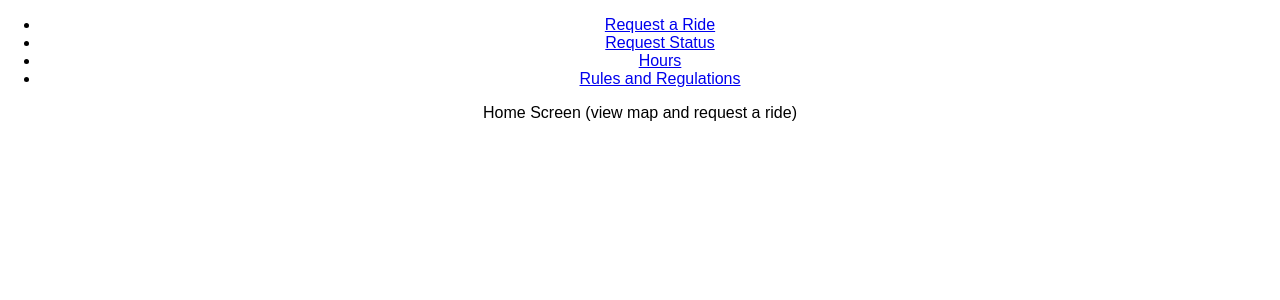
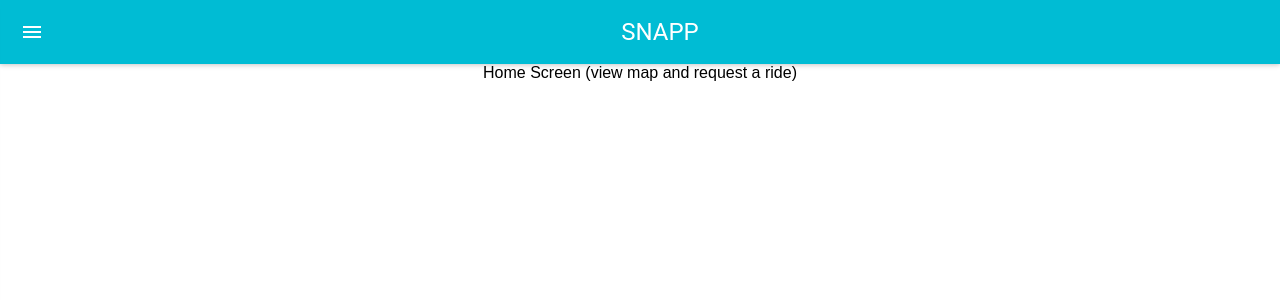
Before and after one commit to WPI-WebTech/SNAPP, a React (Create React App) app in the folder client/snapp/: page / in a window 1280 px wide. Shown: the top 300 px of the page. Built offline with nearby package versions, Linux system fonts and the light colour scheme; the HTML template or start-up script is replaced by a standard one.

Commit message:
added material-ui and added drawer menu for navigation

```diff
--- a/client/snapp/package.json
+++ b/client/snapp/package.json
@@ -3,6 +3,7 @@
   "version": "0.1.0",
   "private": true,
   "dependencies": {
+    "material-ui": "^0.20.0",
     "react": "^16.2.0",
     "react-dom": "^16.2.0",
     "react-redux": "^5.0.6",
--- a/client/snapp/src/App.js
+++ b/client/snapp/src/App.js
@@ -3,6 +3,7 @@ import logo from './logo.svg';
 import './App.css';
 import { createStore } from 'redux';
 import { Provider } from 'react-redux';
+import MuiThemeProvider from 'material-ui/styles/MuiThemeProvider';
 import reducers from './reducers';
 import Header from './components/Header';
 import Main from './components/Main';
@@ -20,10 +21,12 @@ class App extends Component {
   render() {
     return (
       <Provider store={this.store}>
-        <div className="App">
-          <Header />
-          <Main />
-        </div>
+        <MuiThemeProvider>
+          <div className="App">
+            <Header />
+            <Main />
+          </div>
+        </MuiThemeProvider>
       </Provider>
     );
   }
--- a/client/snapp/src/components/Header.js
+++ b/client/snapp/src/components/Header.js
@@ -1,22 +1,59 @@
 import React, { Component } from 'react';
 import { Link } from 'react-router-dom';
+import { AppBar, Drawer, MenuItem } from 'material-ui';
 
 /**
  * Main app header component
  */
 class Header extends Component {
+
+    constructor(props) {
+        super(props);
+
+        this.state = {
+            drawerOpen: false,
+        };
+    }
+
+    toggleDrawer() {
+        this.setState({
+            drawerOpen: !this.state.drawerOpen,
+        });
+    }
+
     render() {
         return (
-            <header>
-                <nav>
-                    <ul>
-                        <li><Link to='/'>Request a Ride</Link></li>
-                        <li><Link to='/request-status'>Request Status</Link></li>
-                        <li><Link to='/hours'>Hours</Link></li>
-                        <li><Link to='/rules'>Rules and Regulations</Link></li>
-                    </ul>
-                </nav>
-            </header>
+            <AppBar title="SNAPP" onLeftIconButtonClick={this.toggleDrawer.bind(this)}>
+                <Drawer
+                    docked={false}
+                    open={this.state.drawerOpen}
+                    onRequestChange={(open) => this.setState({drawerOpen: open})}>
+                    <MenuItem onClick={this.toggleDrawer.bind(this)}>
+                        Close
+                    </MenuItem>
+                    <MenuItem
+                        containerElement={<Link className="NavLink" to='/' />}
+                        onClick={this.toggleDrawer.bind(this)}>
+                        Home
+                    </MenuItem>
+                    <MenuItem
+                        containerElement={<Link className="NavLink" to='/request-status' />}
+                        onClick={this.toggleDrawer.bind(this)}>
+                        Request Status
+                    </MenuItem>
+                    <MenuItem
+                        containerElement={<Link className="NavLink" to='/hours' />}
+                        onClick={this.toggleDrawer.bind(this)}>
+                        Hours
+                    </MenuItem>
+                    <MenuItem
+                        containerElement={<Link className="NavLink" to='/rules' />}
+                        onClick={this.toggleDrawer.bind(this)}>
+                        Rules and Regulations
+                    </MenuItem>
+                </Drawer>
+            </AppBar>
+
         );
     }
 }
```
Also changed, not shown: 1 other file (tests, documents, lock files or other folders).
